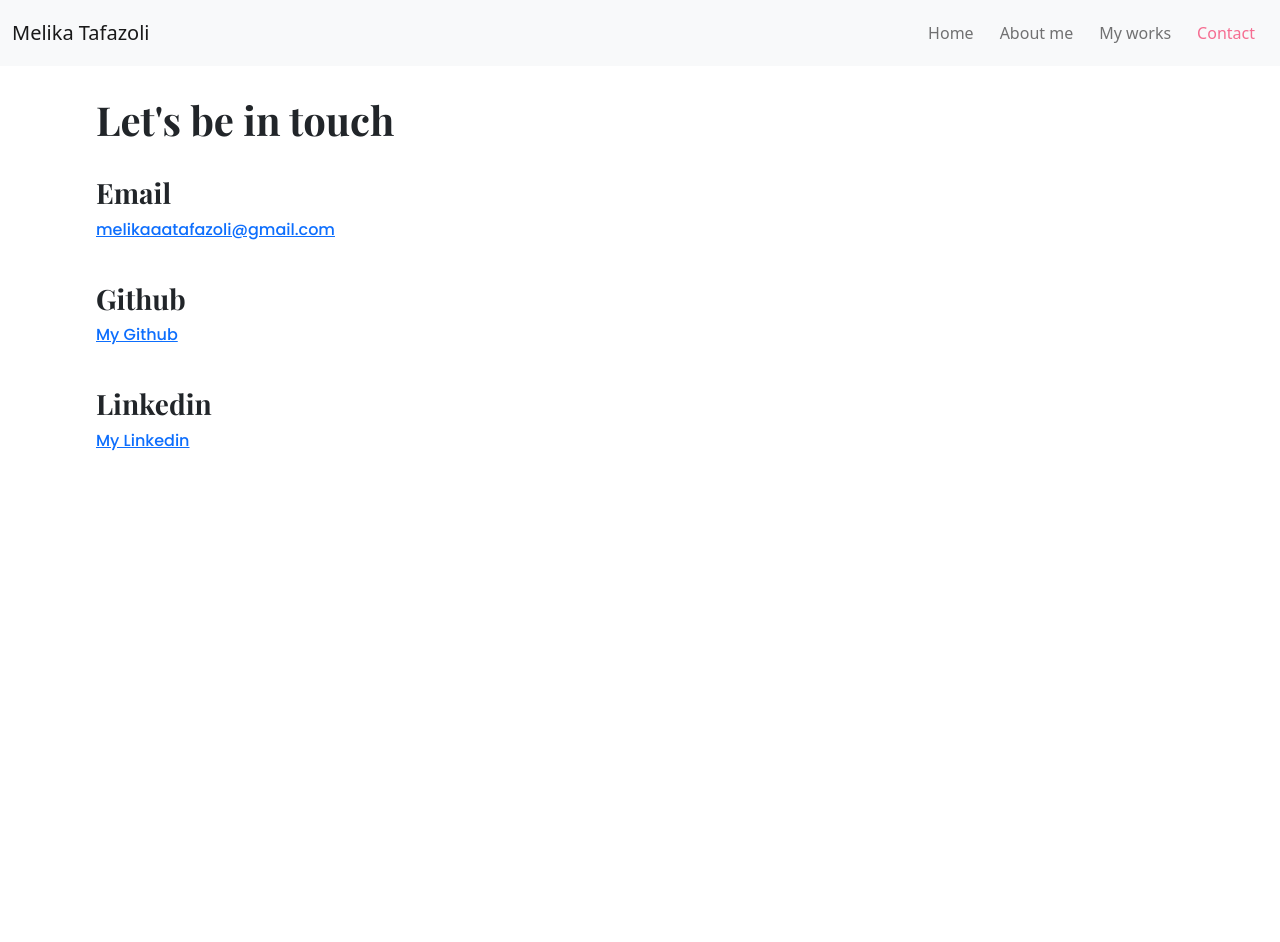
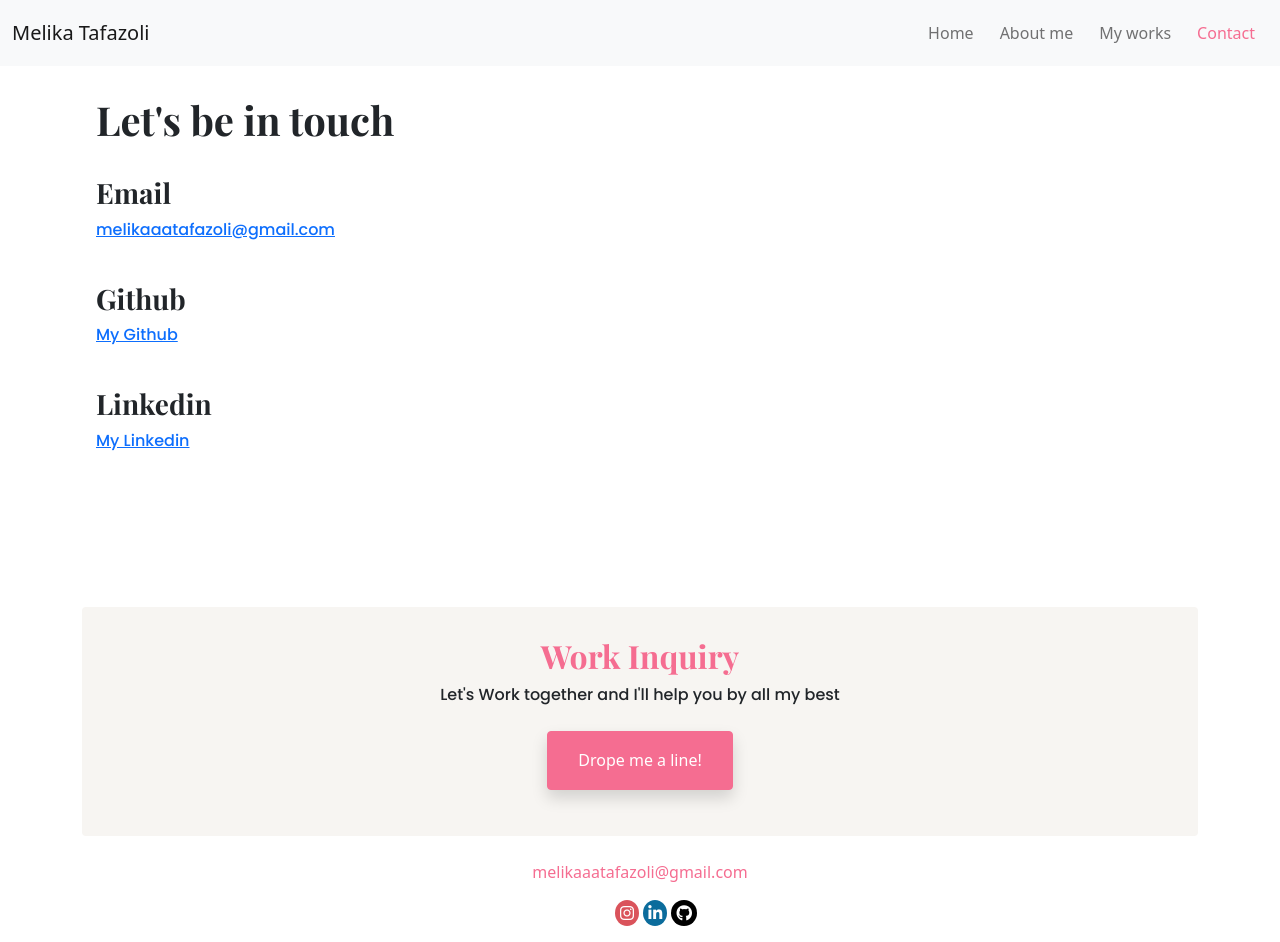
Before and after one commit to melika760/portfolio-project, a plain HTML site: page contact.html in a window 1280 px wide. Before the commit the page ends 800 px from the top, so only its background shows below. Drawn offline with nearby package versions, Linux system fonts and the light colour scheme.

Commit message:
add footer to contact page

```diff
--- a/contact.html
+++ b/contact.html
@@ -63,5 +63,28 @@
     <a href="https://linkedin.com/in/melika-tafazoli">My Linkedin</a>
 </p>
 </div>
+<div class="container">
+    <div class="work-inquery text-center  mb-4">
+      <h2 class="work-inquery-header">Work Inquiry</h2>
+         <p>Let's Work together and I'll help you by all my best</p>
+         <a class="btn btn-talk shadow  mb-3 " id="btn-contact" href="/popup.html" target="popup"
+           onclick="window.open('/popup.html','popup','width=600,height=600');
+           return false;"title="Contact Melika"> Drope me a line!
+       </a>
+
+    </div>
+    </div>
+    <!-- ---------------------------------------------------------------------footer--------------------------------------------- -->
+    <footer class="text-center" >
+      <a href="mailto:melikaaatafazoli@gmail.com">melikaaatafazoli@gmail.com</a>
+      <ul class="socialmedia mt-2">
+        <li class="mr-2 mt-2"><a href=""><i class="fa fa-instagram p-color  fa-x" ></i></a> </li>
+        <li class="mr-2 mt-2"><a href="https://linkedin.com/in/melika-tafazoli"><i class="fa fa-linkedin t-color fa-x" aria-hidden="true"></i></a></li>
+
+        <li class=" mt-2"><a href="https://github.com/melika760?tab=repositories"><i class="fa fa-github ti-color fa-x" aria-hidden="true"></i></a></li>
+
+
+      </ul>
+    </footer>
 </body>
 </html>
```
Also changed, not shown: about.html (+1 -1 lines), index.html (+9 -9 lines), myworks.html (+1 -1 lines).
